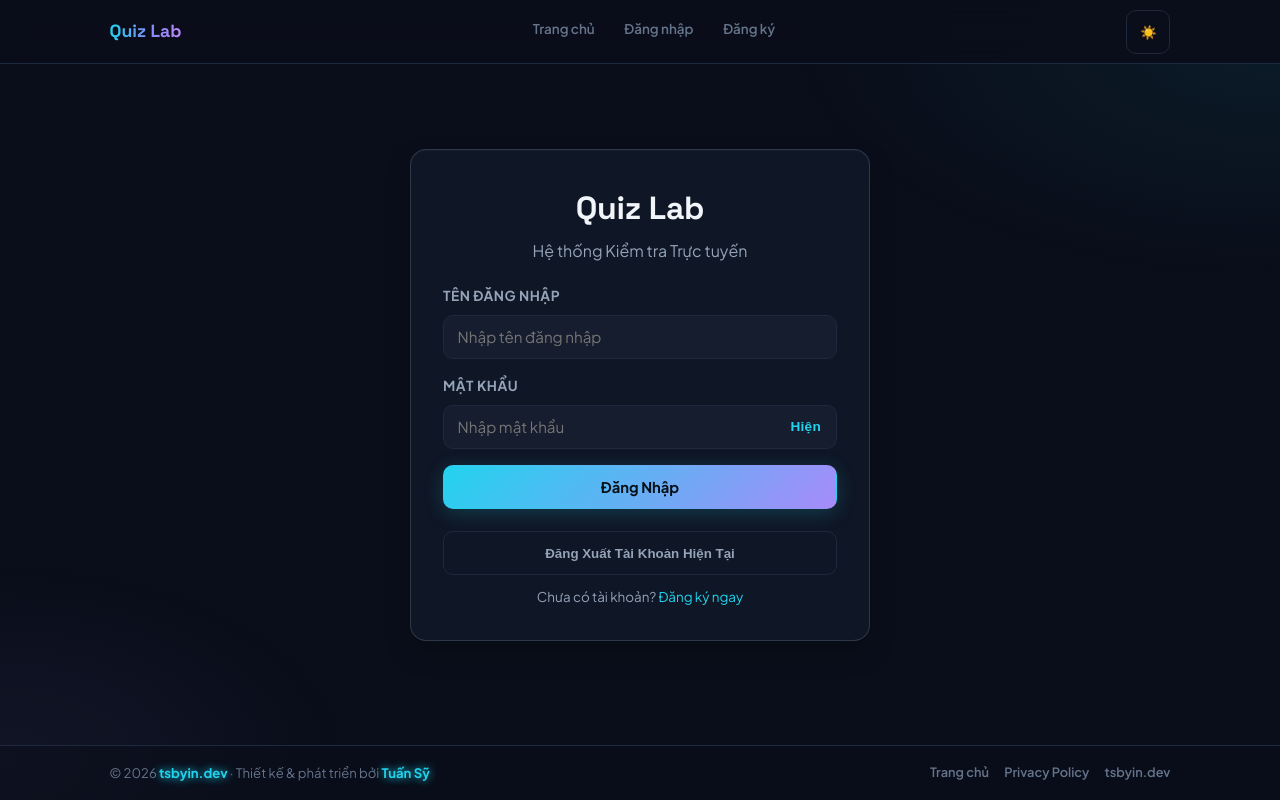
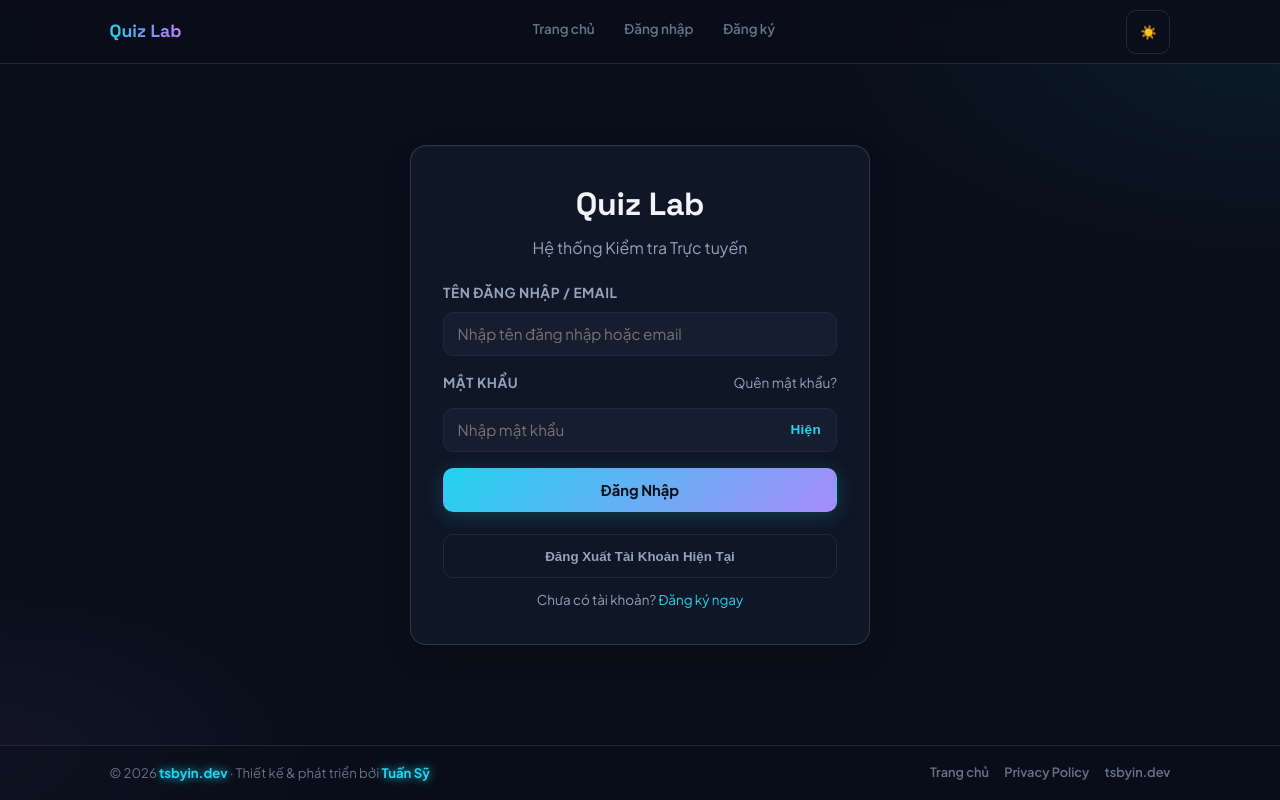
Before and after one commit to tsbyinchei/quiz, a plain HTML site: page login.html in a window 1280 px wide. Drawn offline with Linux system fonts and the light colour scheme.

Commit message:
Update login.html

```diff
--- a/login.html
+++ b/login.html
@@ -1,6 +1,7 @@
 <!DOCTYPE html>
 <html lang="vi">
 <head>
+    <noscript><meta http-equiv="refresh" content="0; url=nojs.html"></noscript>
     <meta charset="UTF-8">
     <meta name="viewport" content="width=device-width, initial-scale=1.0">
     <meta name="description" content="Đăng nhập Quiz Lab">
@@ -32,18 +33,21 @@
 
                 <form id="loginForm" class="login-form">
                     <div class="form-group">
-                        <label for="username">Tên Đăng Nhập</label>
+                        <label for="username">Tên Đăng Nhập / Email</label>
                         <input
                             type="text"
                             id="username"
                             name="username"
-                            placeholder="Nhập tên đăng nhập"
+                            placeholder="Nhập tên đăng nhập hoặc email"
                             required
                         >
                     </div>
 
                     <div class="form-group">
-                        <label for="password">Mật Khẩu</label>
+                        <div style="display: flex; justify-content: space-between; align-items: center; margin-bottom: 0.4rem;">
+                            <label for="password" style="margin-bottom: 0;">Mật Khẩu</label>
+                            <a href="forgot.html" class="forgot-link" style="font-size: 0.85rem; color: var(--text-light); transition: color var(--transition);">Quên mật khẩu?</a>
+                        </div>
                         <div class="password-field-wrap">
                             <input
                                 type="password"
```
